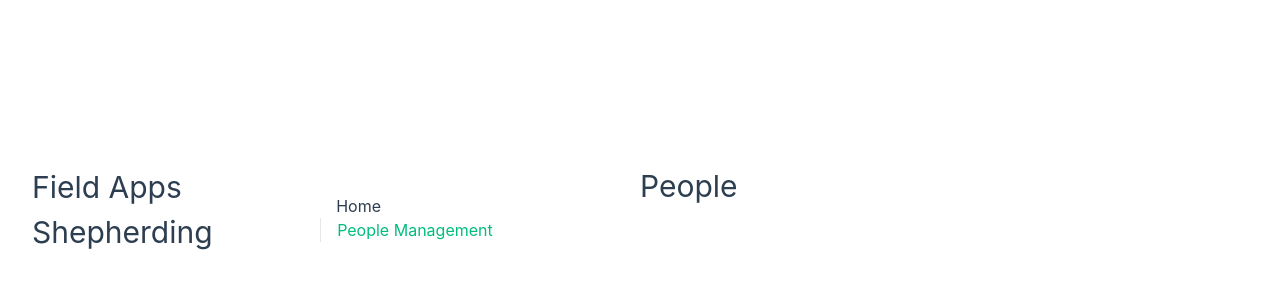
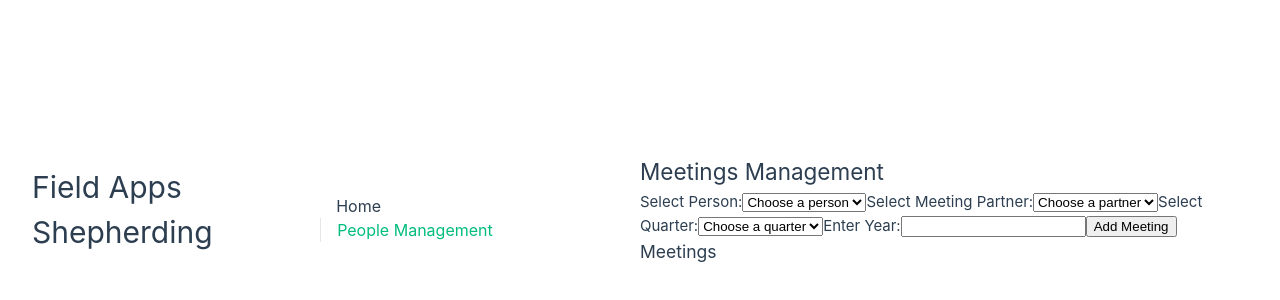
Before and after one commit to kmuncie/shepherding-schedule, a Vue app: page / in a window 1280 px wide. Shown: the part 190-490 px from the top of the page. Built offline with nearby package versions, Linux system fonts and the light colour scheme.

Commit message:
Add meeting managment

```diff
--- /dev/null
+++ b/src/components/MeetingManagement.vue
@@ -0,0 +1,112 @@
+<template>
+    <div>
+      <h2>Meetings Management</h2>
+      <form @submit.prevent="addNewMeeting">
+        <label for="personId">Select Person:</label>
+        <select v-model="selectedPersonId" id="personId" required>
+          <option disabled value="">Choose a person</option>
+          <option v-for="person in people" :key="person.id" :value="person.id">
+            {{ person.name }}
+          </option>
+        </select>
+
+        <label for="partnerId">Select Meeting Partner:</label>
+        <select v-model="selectedPartnerId" id="partnerId" required>
+          <option disabled value="">Choose a partner</option>
+          <option
+            v-for="person in people"
+            :key="person.id"
+            :value="person.id"
+            :disabled="person.id === selectedPersonId"
+          >
+            {{ person.name }}
+          </option>
+        </select>
+
+        <label for="quarter">Select Quarter:</label>
+        <select v-model="selectedQuarter" id="quarter" required>
+          <option disabled value="">Choose a quarter</option>
+          <option v-for="quarter in 4" :key="quarter" :value="quarter">
+            {{ quarter }}
+          </option>
+        </select>
+
+        <label for="year">Enter Year:</label>
+        <input v-model="selectedYear" id="year" type="number" required />
+
+        <button type="submit">Add Meeting</button>
+      </form>
+
+      <h3>Meetings</h3>
+      <ul>
+        <li v-for="person in people" :key="person.id">
+          <strong>{{ person.name }}'s Meetings:</strong>
+          <ul>
+            <li v-for="meeting in person.meetings" :key="meeting.id">
+              {{ getPartnerName(meeting.partnerId) }} - Q{{ meeting.quarter }} {{ meeting.year }}
+              <input
+                type="checkbox"
+                v-model="meeting.completed"
+                @change="updateMeetingCompletion(person.id, meeting.id, meeting.completed)"
+                /> Completed
+            </li>
+          </ul>
+        </li>
+      </ul>
+    </div>
+  </template>
+
+  <script lang="ts">
+  import { defineComponent, ref } from 'vue';
+  import { usePeopleStore } from '@/stores/people';
+
+  export default defineComponent({
+    setup() {
+      const peopleStore = usePeopleStore();
+
+      const selectedPersonId = ref('');
+      const selectedPartnerId = ref('');
+      const selectedQuarter = ref('');
+      const selectedYear = ref('');
+
+        const addNewMeeting = () => {
+        if (selectedPersonId.value && selectedPartnerId.value && selectedQuarter.value && selectedYear.value) {
+            peopleStore.addMeeting(
+            selectedPersonId.value,
+            selectedPartnerId.value,
+            Number(selectedQuarter.value),
+            Number(selectedYear.value)
+            );
+            resetForm();
+        }
+        };
+
+      const resetForm = () => {
+        selectedPersonId.value = '';
+        selectedPartnerId.value = '';
+        selectedQuarter.value = '';
+        selectedYear.value = '';
+      };
+
+      const getPartnerName = (partnerId: string) => {
+        const partner = peopleStore.$state.people.find((person) => person.id === partnerId);
+        return partner ? partner.name : '';
+      };
+
+      const updateMeetingCompletion = (personId: string, meetingId: string, completed: boolean) => {
+        peopleStore.updateMeetingCompletion(personId, meetingId, completed);
+      };
+
+      return {
+        people: peopleStore.$state.people,
+        selectedPersonId,
+        selectedPartnerId,
+        selectedQuarter,
+        selectedYear,
+        addNewMeeting,
+        getPartnerName,
+        updateMeetingCompletion,
+      };
+    },
+  });
+  </script>
--- a/src/stores/people.ts
+++ b/src/stores/people.ts
@@ -3,12 +3,21 @@ import { defineStore } from 'pinia';
 import { reactive, markRaw } from 'vue';
 import { v4 as uuidv4 } from 'uuid';
 
+export interface Meeting {
+  id: string;
+  partnerId: string;
+  quarter: number;
+  year: number;
+  completed: boolean;
+}
+
 export interface Person {
-   id: string;
-   name: string;
-   location: string;
-   role: string;
-   confirmRemoval?: boolean;
+  id: string;
+  name: string;
+  location: string;
+  role: string;
+  confirmRemoval?: boolean;
+  meetings: Meeting[];
 }
 
 const PEOPLE_STORAGE_KEY = 'people';
@@ -29,6 +38,7 @@ export const usePeopleStore = defineStore('people', {
           name,
           location,
           role,
+          meetings: [],
       };
 
       this.people.push(person);
@@ -38,6 +48,29 @@ export const usePeopleStore = defineStore('people', {
       const index = this.people.findIndex((person) => person.id === id);
       if (index !== -1) {
         this.people.splice(index, 1);
+        localStorage.setItem(PEOPLE_STORAGE_KEY, JSON.stringify(markRaw(this.people)));
+      }
+    },
+    addMeeting(personId: string, partnerId: string, quarter: number, year: number) {
+      const meeting: Meeting = {
+        id: uuidv4(),
+        partnerId,
+        quarter,
+        year,
+        completed: false,
+      };
+
+      const person = this.people.find((p) => p.id === personId);
+      if (person) {
+        person.meetings.push(meeting);
+        localStorage.setItem(PEOPLE_STORAGE_KEY, JSON.stringify(markRaw(this.people)));
+      }
+    },
+    updateMeetingCompletion(personId: string, meetingId: string, completed: boolean) {
+      const person = this.people.find((p) => p.id === personId);
+      const meeting = person?.meetings.find((m) => m.id === meetingId);
+      if (meeting) {
+        meeting.completed = completed;
         localStorage.setItem(PEOPLE_STORAGE_KEY, JSON.stringify(markRaw(this.people)));
       }
     },
--- a/src/views/HomeView.vue
+++ b/src/views/HomeView.vue
@@ -1,18 +1,19 @@
 <!-- src/views/Home.vue -->
 <template>
   <div>
-    <h1>People</h1>
+    <meeting-management />
   </div>
 </template>
 
 <script lang="ts">
 import { defineComponent } from 'vue';
-import PeopleList from '@/components/PeopleList.vue';
+import MeetingManagement from '@/components/MeetingManagement.vue';
+
 
 export default defineComponent({
   name: 'Home',
   components: {
-    PeopleList,
+    MeetingManagement,
   },
 });
 </script>
```
